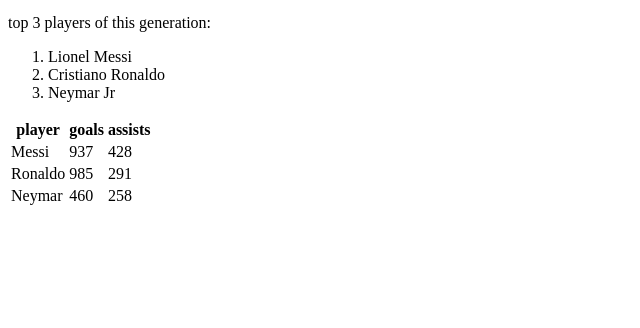
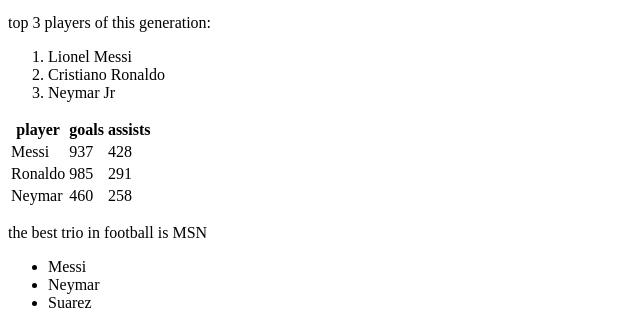
Before and after one commit to abedhajyehia2011/abedhajyehia2011.github.io, a plain HTML site: page index.html in a window 1280 px wide. Shown: the part 986-1314 px from the top of the page, without its empty margins (0-640 px from the left). Before the commit the page ends 1202 px from the top, so only its background shows below. Drawn offline with Linux system fonts and the light colour scheme.

Commit message:
Update player lists and add best trio section
Added a list of the best trio in football and updated the formatting for the top 3 players.

```diff
--- a/index.html
+++ b/index.html
@@ -47,5 +47,11 @@
 <td>258</td>
 </tr>
 </table>
+      <p> the best trio in football is MSN</p>
+      <ul>
+      <li>Messi </li>
+      <li>Neymar</li>
+      <li>Suarez</li>
+      </ul>
 </body>
 </html>
```
Lines whose indentation alone changed are shown as unchanged.
